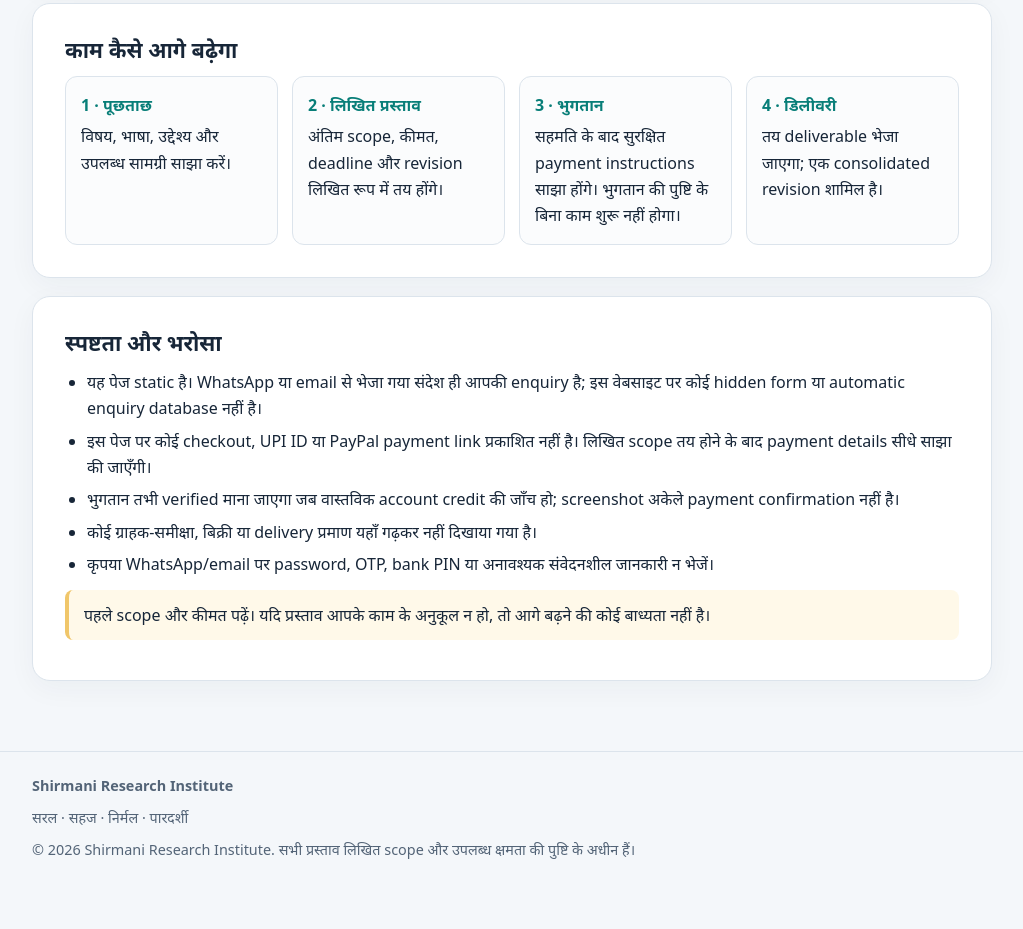
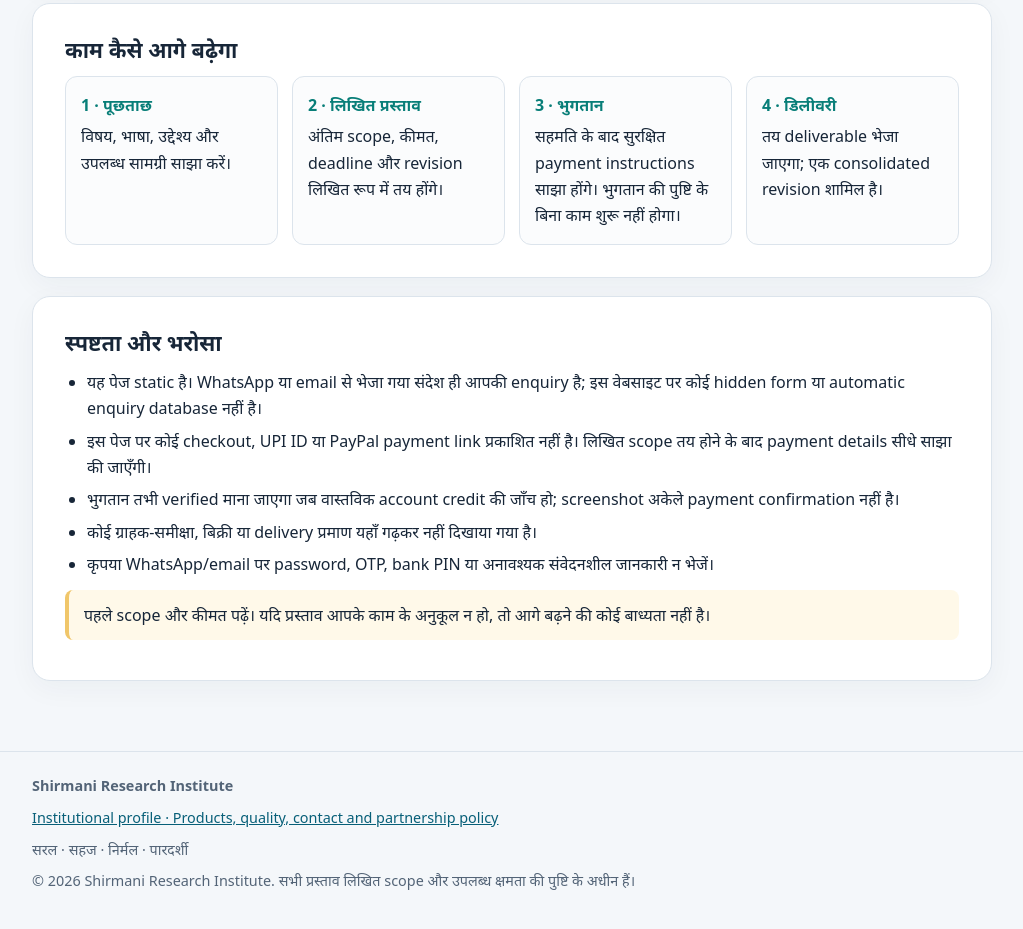
Before and after one commit to rampaulsaini/Shirmani-Research-Institute, a plain HTML site: page index.html in a window 1280 px wide. Shown: the part 841-1770 px from the top of the page, without its empty margins (128-1151 px from the left). Before the commit the page ends 1744 px from the top, so only its background shows below. Drawn offline with Linux system fonts and the light colour scheme.

Commit message:
Link public institutional profile from homepage

```diff
--- a/index.html
+++ b/index.html
@@ -104,6 +104,7 @@
   <footer>
     <div class="wrap">
       <strong>Shirmani Research Institute</strong>
+      <p><a href="./institutional-profile.html">Institutional profile · Products, quality, contact and partnership policy</a></p>
       <p>सरल · सहज · निर्मल · पारदर्शी</p>
       <p>© 2026 Shirmani Research Institute. सभी प्रस्ताव लिखित scope और उपलब्ध क्षमता की पुष्टि के अधीन हैं।</p>
     </div>
```
